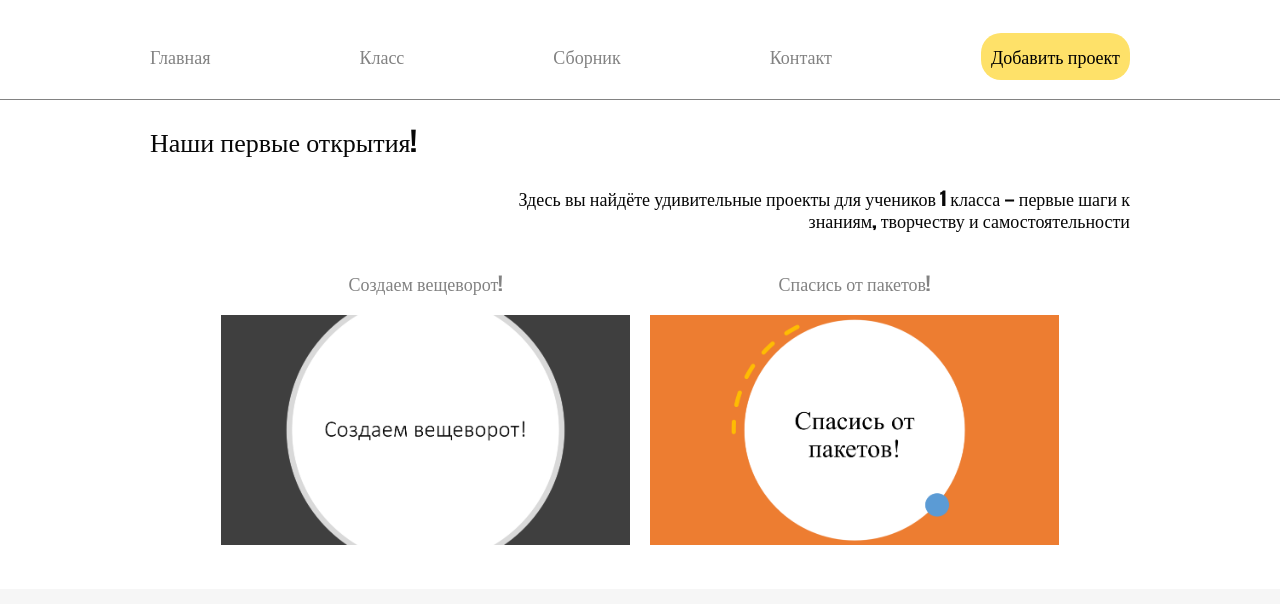
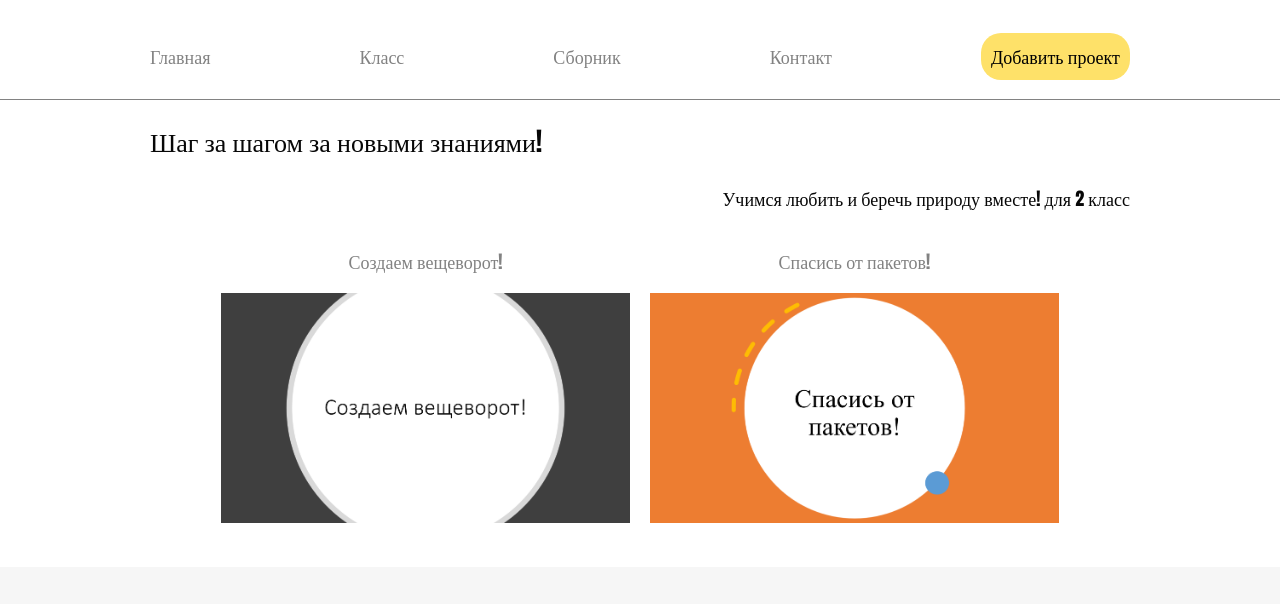
Before and after one commit to B1ond/-, a plain HTML site: page 2_class.html in a window 1280 px wide. Shown: the top 604 px of the page. Drawn offline with Linux system fonts and the light colour scheme.

Commit message:
Add files via upload

```diff
--- a/2_class.html
+++ b/2_class.html
@@ -32,10 +32,10 @@
         <section class="intro" id="info">
             <div class="wrapper">
                 <div class="info_class">
-                    <div class="name_class">Наши первые открытия!</div>
+                    <div class="name_class">Шаг за шагом за новыми знаниями!</div>
                 </div>
-                <div class="micro-info_class">Здесь вы найдёте удивительные проекты для учеников 1 класса
-                     — первые шаги к знаниям, творчеству и самостоятельности</div>
+                <div class="micro-info_class">Учимся любить и беречь природу вместе!
+                    для 2 класс</div>
             </div>
         </section>
 
```
Also changed, not shown: 3_class.html (+2 -3 lines), 4_class.html (+2 -3 lines), project_8.html (+1 -1 lines).
